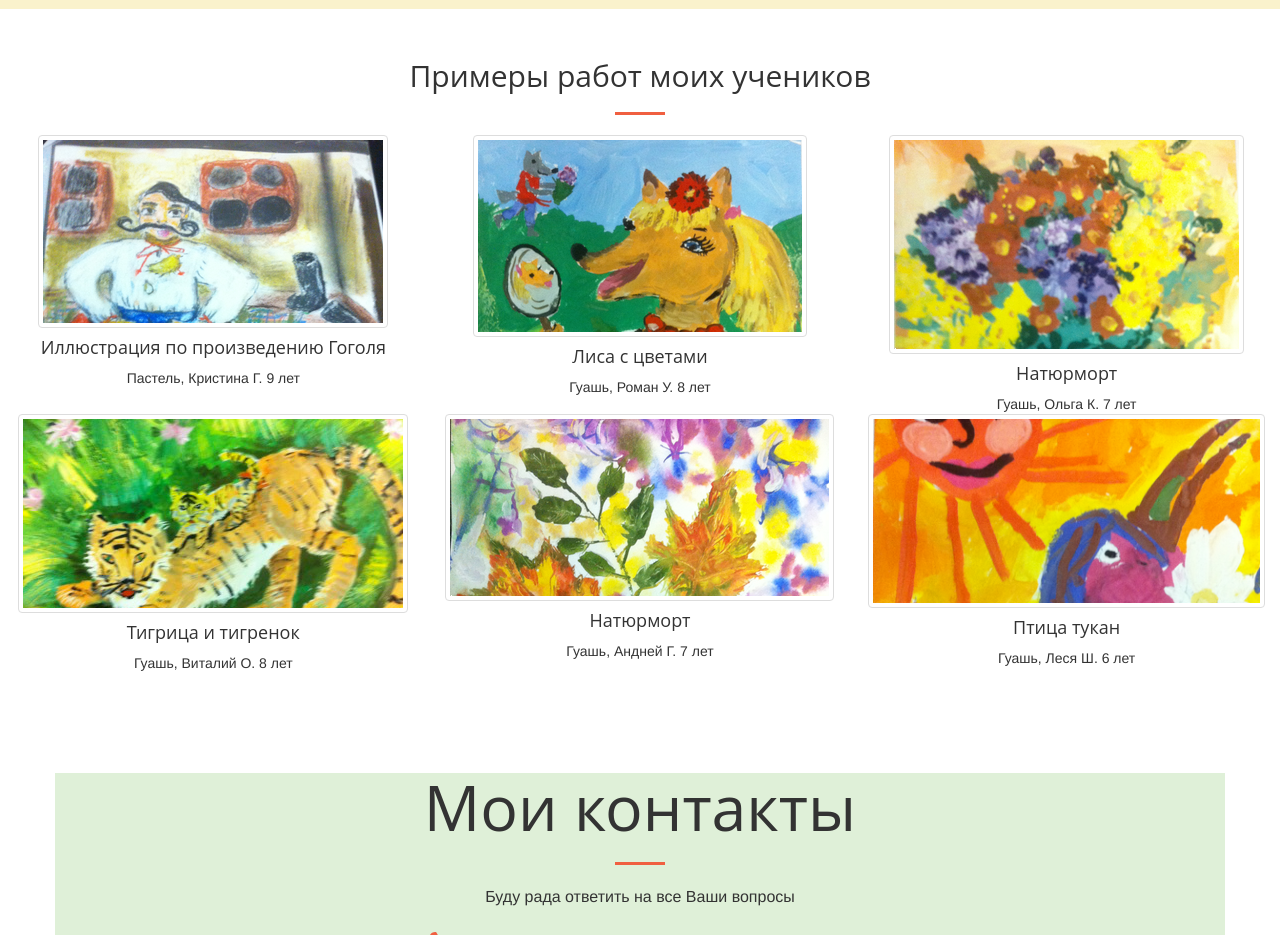
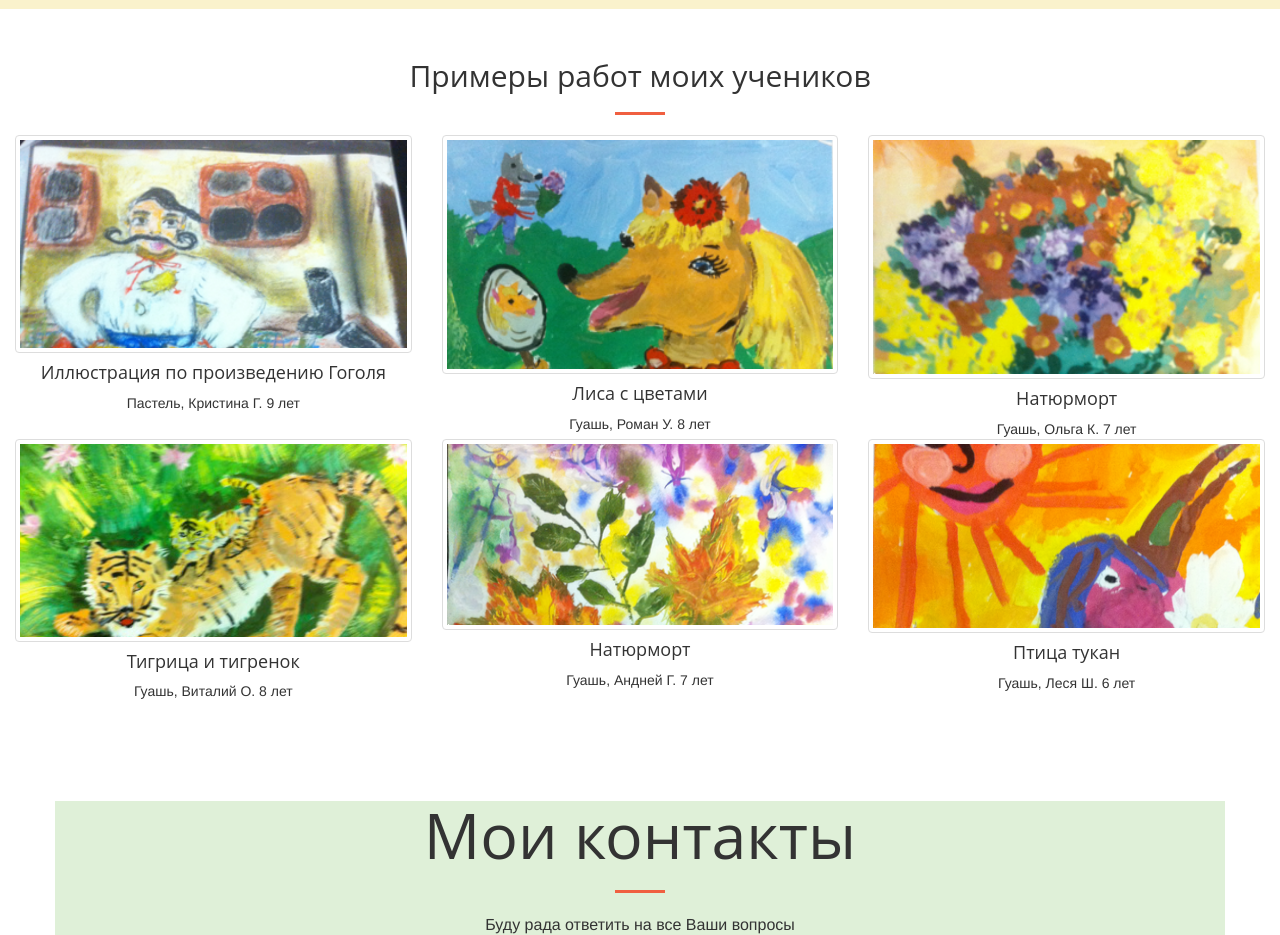
Before and after one commit to yev/risovanie, a plain HTML site: page index.html in a window 1280 px wide. Shown: the part 2620-3555 px from the top of the page. Drawn offline with Linux system fonts and the light colour scheme.

Commit message:
thumbnail

```diff
--- a/index.html
+++ b/index.html
@@ -271,8 +271,8 @@
         <div class="container-fluid">
             <div class="row text-center">
                 <div class="col-lg-4 col-sm-6">
-                    <a href="img/portfolio/KozakPoGogolu.png" class="portfolio-box">
-                        <img src="img/portfolio/KozakPoGogolu_small.png" class="img-responsive img-thumbnail" alt="">
+                    <a href="img/portfolio/KozakPoGogolu.png" class="portfolio-box thumbnail">
+                        <img src="img/portfolio/KozakPoGogolu_small.png" class="img-responsive"  style="width: 100%" alt="">
                         <div class="portfolio-box-caption">
                             <div class="portfolio-box-caption-content">
                                 <div class="project-category text-faded">
@@ -290,8 +290,8 @@
                     </div>
                 </div>
                 <div class="col-lg-4 col-sm-6">
-                    <a href="img/portfolio/LisaAndFlowers.png" class="portfolio-box">
-                        <img src="img/portfolio/LisaAndFlowers_small.png" class="img-responsive  img-thumbnail" alt="">
+                    <a href="img/portfolio/LisaAndFlowers.png" class="portfolio-box thumbnail">
+                        <img src="img/portfolio/LisaAndFlowers_small.png" class="img-responsive" style="width: 100%" alt="">
                         <div class="portfolio-box-caption">
                             <div class="portfolio-box-caption-content">
                                 <div class="project-category text-faded">
@@ -310,8 +310,8 @@
                 </div>
 
                 <div class="col-lg-4 col-sm-6">
-                    <a href="img/portfolio/natureMorte.png" class="portfolio-box">
-                        <img src="img/portfolio/natureMorte_small.png" class="img-responsive  img-thumbnail" alt="">
+                    <a href="img/portfolio/natureMorte.png" class="portfolio-box thumbnail">
+                        <img src="img/portfolio/natureMorte_small.png" class="img-responsive" style="width: 100%" alt="">
                         <div class="portfolio-box-caption">
                             <div class="portfolio-box-caption-content">
                                 <div class="project-category text-faded">
@@ -329,8 +329,8 @@
                     </div>
                 </div>
                 <div class="col-lg-4 col-sm-6">
-                    <a href="img/portfolio/TigrAndTigrenok.png" class="portfolio-box">
-                        <img src="img/portfolio/TigrAndTigrenok_small.png" class="img-responsive  img-thumbnail" alt="">
+                    <a href="img/portfolio/TigrAndTigrenok.png" class="portfolio-box thumbnail">
+                        <img src="img/portfolio/TigrAndTigrenok_small.png" class="img-responsive" style="width: 100%" alt="">
                         <div class="portfolio-box-caption">
                             <div class="portfolio-box-caption-content">
                                 <div class="project-category text-faded">
@@ -348,8 +348,8 @@
                     </div>
                 </div>
                 <div class="col-lg-4 col-sm-6">
-                    <a href="img/portfolio/natureMorte2.png" class="portfolio-box">
-                        <img src="img/portfolio/natureMorte2_small.png" class="img-responsive  img-thumbnail" alt="">
+                    <a href="img/portfolio/natureMorte2.png" class="portfolio-box thumbnail">
+                        <img src="img/portfolio/natureMorte2_small.png" class="img-responsive" style="width: 100%" alt="">
                         <div class="portfolio-box-caption">
                             <div class="portfolio-box-caption-content">
                                 <div class="project-category text-faded">
@@ -368,8 +368,8 @@
                 </div>
 
                 <div class="col-lg-4 col-sm-6">
-                    <a href="img/portfolio/tukan.png" class="portfolio-box">
-                        <img src="img/portfolio/tukan_small.png" alt="рисунок тукан" class="img-responsive  img-thumbnail" alt="">
+                    <a href="img/portfolio/tukan.png" class="portfolio-box thumbnail">
+                        <img src="img/portfolio/tukan_small.png" alt="рисунок тукан" class="img-responsive" style="width: 100%; height: 100%" alt="">
                         <div class="portfolio-box-caption">
                             <div class="portfolio-box-caption-content">
                                 <div class="project-category text-faded">
```
